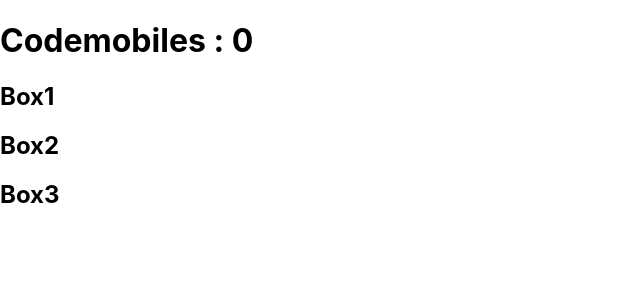
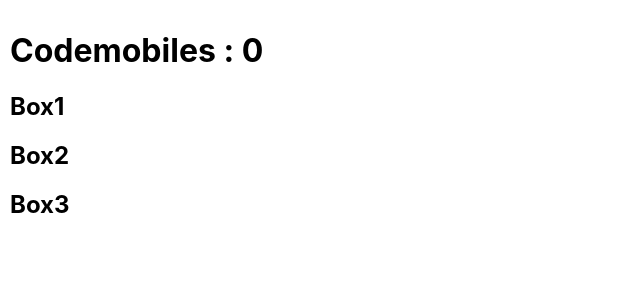
Before and after one commit to iiimomoniii/Intro_React-Redux-Hooks, a React (Create React App) app: page / in a window 1280 px wide. Shown: the top 300 px of the page, without its empty margins (0-640 px from the left). Built offline with nearby package versions, Linux system fonts and the light colour scheme.

Commit message:
add files for project

```diff
--- a/src/App.js
+++ b/src/App.js
@@ -6,7 +6,7 @@ export default function App() {
   //0.
  const [count, setCount] = useState(0);
   return (
-    <div>
+    <div style={{padding:10}}>
       {/*add function for count on title*/}
       <h1 onClick={()=>{setCount(count+1)}}>Codemobiles : {count}</h1>
       <Box1/>
```
Also changed, not shown: src/actions/app.action.js (added), src/constants/app.constant.js (added), src/reducers/app.reducer.js (added).
